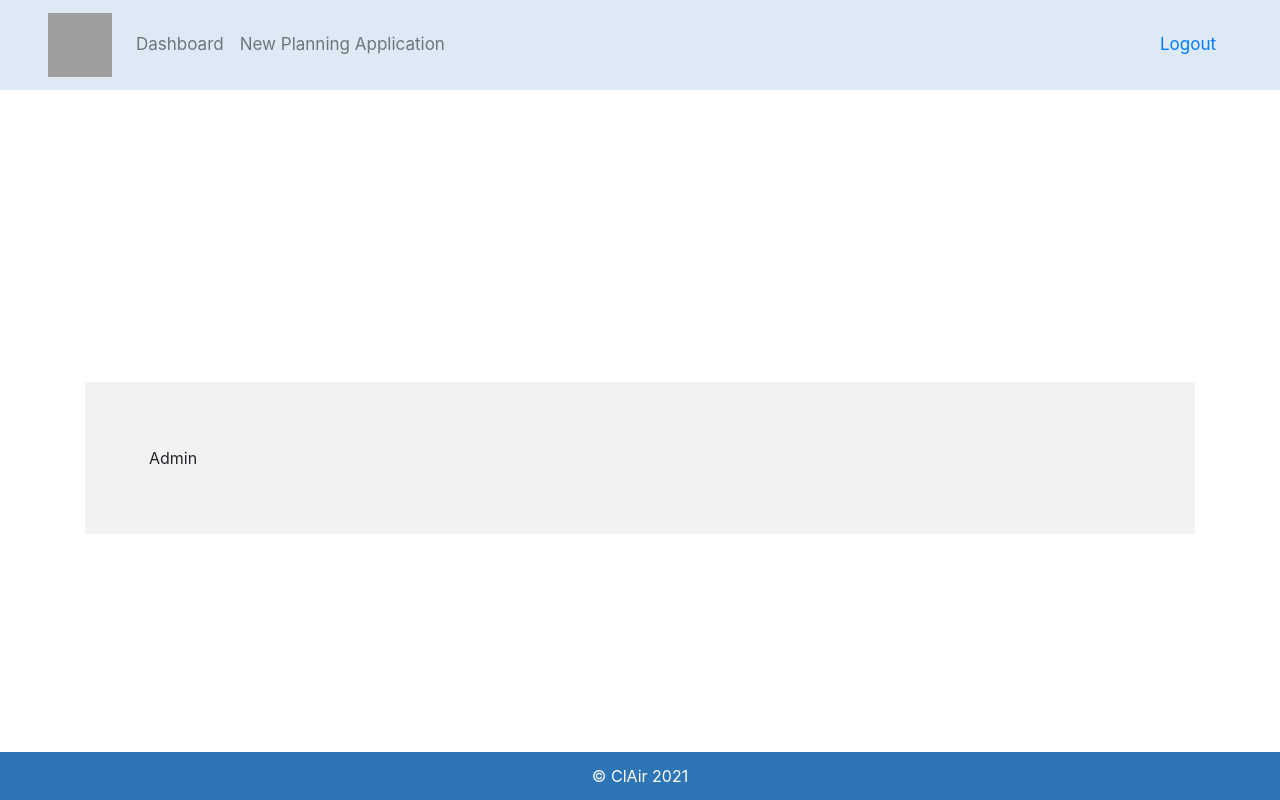
After one commit to shadowlaw/ClAir, a Flask app: template app/templates/pollutant_upload.html in a window 1280 px wide. The commit adds this page. Run offline with Flask 2, Linux system fonts and the light colour scheme; the template is opened without the code that fills it, so the values that code supplies are empty; parts of the project's set-up code (start-up, migrations or seed data) failed here and were passed over; some libraries are stand-ins or nearby versions; grey boxes are pictures that could not be loaded.

Commit message:
add pollutant upload page

```diff
--- a/app/__init__.py
+++ b/app/__init__.py
@@ -37,9 +37,11 @@
     from app.blueprints.main.api import main_api
     from app.blueprints.planning_application.views import planning_application_views
     from app.blueprints.report.views import report_views
+    from app.blueprints.admin.views import admin_views
     app.register_blueprint(main)
     app.register_blueprint(main_api, url_prefix='/api')
     app.register_blueprint(planning_application_views, url_prefix="/planning_application")
     app.register_blueprint(report_views, url_prefix="/report")
+    app.register_blueprint(admin_views, url_prefix="/admin")
 
     return app
--- a/app/blueprints/main/model/user.py
+++ b/app/blueprints/main/model/user.py
@@ -5,6 +5,7 @@
     id = db.Column(db.Integer, primary_key=True)
     username = db.Column(db.String(255))
     password = db.Column(db.String(255))
+    role = db.Column(db.String(50))
     permits_created = db.relationship("PlanningApplication", backref="user", lazy=True)
 
     def is_authenticated(self):
--- a/app/blueprints/planning_application/views.py
+++ b/app/blueprints/planning_application/views.py
@@ -59,6 +59,7 @@
 
 
 @planning_application_views.route("/<int:application_id>", methods=["GET"])
+@login_required
 def specific_application(application_id):
 
     planning_application = PlanningApplication.query.filter_by(id=application_id).first()
--- a/app/blueprints/report/views.py
+++ b/app/blueprints/report/views.py
@@ -1,4 +1,5 @@
 from flask import Blueprint, render_template, current_app
+from flask_login import login_required
 from werkzeug.exceptions import abort
 
 from app.blueprints.main.model.tree_efficacy import TreeEfficacy
@@ -8,6 +9,7 @@
 
 
 @report_views.route('/<int:report_id>')
+@login_required
 def specific_report(report_id):
     report = Report.query.filter_by(id=report_id).first()
     if report:
--- a/app/templates/navbar.html
+++ b/app/templates/navbar.html
@@ -18,6 +18,13 @@
       {% else %}
         <a class="nav-item nav-link" href="{{url_for('planning_application_views.new_application')}}">New Planning Application</a>
       {% endif %}
+      {% if current_user.role == 'ADMIN' %}
+        {% if request.endpoint == 'admin_views.upload_pollutant' %}
+            <a class="nav-item nav-link active font-weight-bold text-success" href="{{url_for('admin_views.upload_pollutant')}}">Upload Pollutants</a>
+        {% else %}
+            <a class="nav-item nav-link" href="{{url_for('planning_application_views.new_application')}}">Upload Pollutants</a>
+        {% endif %}
+      {% endif %}
     </div>
     <a class="nav-item nav-link" href="{{url_for('main.logout')}}">Logout</a>
   </div>
--- /dev/null
+++ b/app/templates/pollutant_upload.html
@@ -0,0 +1,16 @@
+{% extends 'base.html' %}
+{% block title %}Town Pollutant Upload{% endblock title%}
+{% block links %}
+  <link rel="stylesheet" href="{{ url_for('static', filename='css/planning_application.css') }}">
+{% endblock links %}
+{% block content%}
+  <div class="row justify-content-center align-items-center h-100">
+    <div class="content col-12">
+      <div class="row">
+        <div class="col-12">
+          Admin
+        </div>
+      </div>
+    </div>
+  </div>
+{% endblock content %}
```
Also changed, not shown: app/blueprints/admin/form/pollutant_upload_form.py (added, +9 -0 lines), app/blueprints/admin/views.py (added, +17 -0 lines), app/blueprints/admin/__init__.py (added), app/blueprints/admin/form/__init__.py (added).
